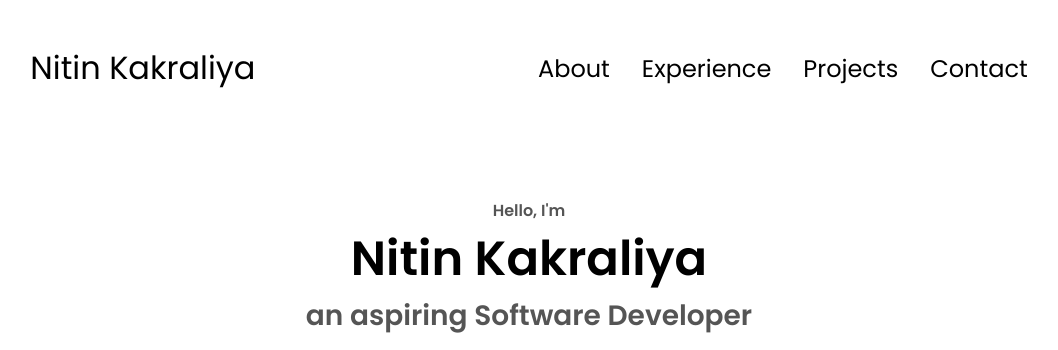
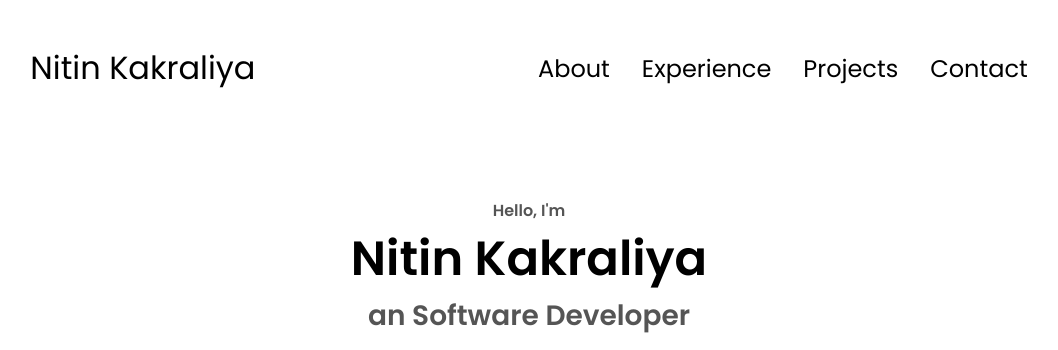
Before and after one commit to codebyte-beep/Portfolio, a plain HTML site: page index.html in a window 1280 px wide. Shown: the top 350 px of the page, without its empty margins (111-1169 px from the left). Drawn offline with Linux system fonts and the light colour scheme.

Commit message:
Changed the heading

```diff
--- a/index.html
+++ b/index.html
@@ -42,7 +42,7 @@
     <div class="section__text">
       <p class="section__text__p1">Hello, I'm</p>
       <h1 class="title">Nitin Kakraliya</h1>
-      <p class="section__text__p2">an aspiring Software Developer</p>
+      <p class="section__text__p2">an Software Developer</p>
       <div class="btn-container">
         <button class="btn btn-color-2" onclick="window.open('./assets/Resume.pdf')">
           Download CV
```
